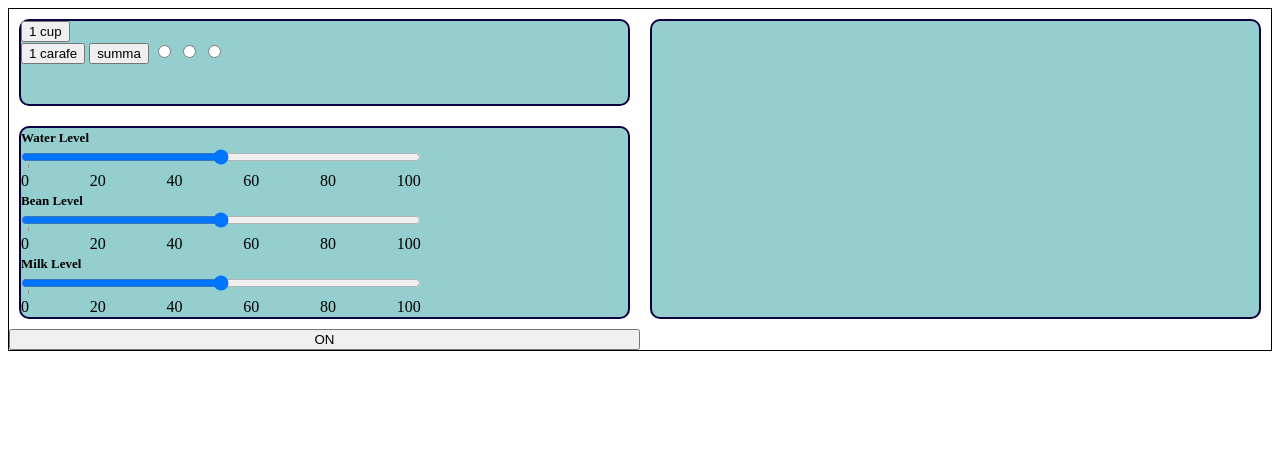
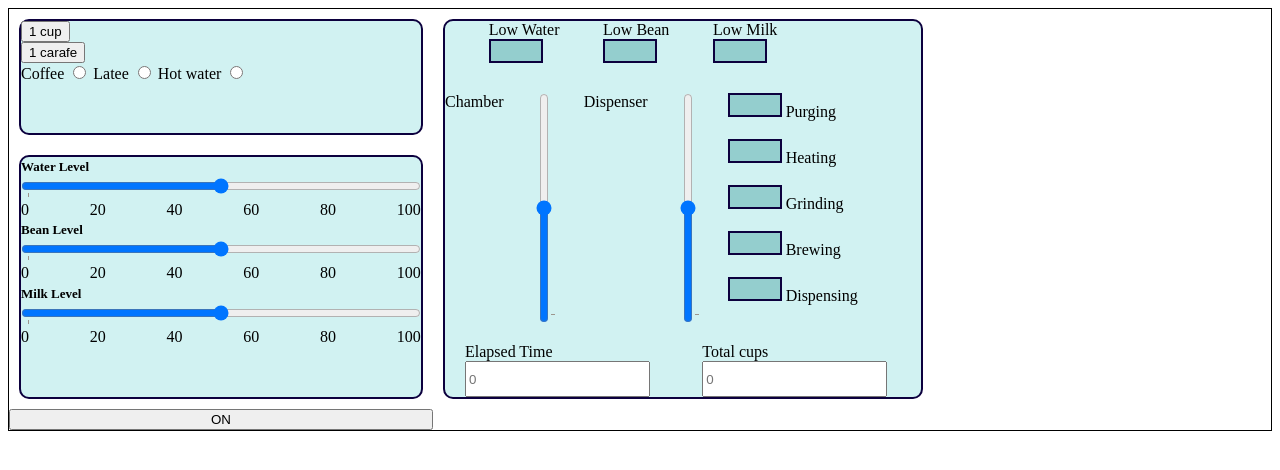
Before and after one commit to Maddddy2582/frontend_tips_2024, a website: page src/html/index.html in a window 1280 px wide. Drawn offline with Linux system fonts and the light colour scheme.

Commit message:
feat: Assessment-file

```diff
--- a/src/css/style.css
+++ b/src/css/style.css
@@ -1,14 +1,14 @@
 .machine-grid
 {
     display: grid;
-    grid-template-columns: 1fr 1fr;
-    grid-template-rows: 1fr 2fr;
+    grid-template-columns: max-content 500px;
+    grid-template-rows: max-content max-content;
     border: 1px solid black;
 }
 
 .beverage-selection
 {
-    background-color: rgb(148, 206, 206);
+    background-color: rgb(209, 242, 242);
     border: 2px solid rgb(12, 0, 62);
     border-radius: 10px;
     margin: 10px;
@@ -16,7 +16,7 @@
 
 .level-indicator
 {
-    background-color: rgb(148, 206, 206);
+    background-color: rgb(209, 242, 242);
     border: 2px solid rgb(12, 0, 62);
     border-radius: 10px;
     margin: 10px;
@@ -25,7 +25,7 @@
 .process-indicator
 {
 
-    background-color: rgb(148, 206, 206);
+    background-color: rgb(209, 242, 242);
     border: 2px solid rgb(12, 0, 62);
     border-radius: 10px;
     grid-column: 2/3;
@@ -59,3 +59,64 @@ datalist {
     width: 400px;
     margin: 0;
   }
+
+
+ .ingridient-led
+ {
+    display: flex;
+    flex-direction: row;
+    justify-content: space-evenly;
+    padding-right: 100px;
+ }
+
+ .led
+ {
+    background-color: rgb(148, 206, 206);
+    border: 2px solid rgb(12, 0, 62);
+    height: 20px;
+    width: 50px;
+ }
+
+ .process-led
+ {
+    display: flex;
+    flex-direction: row;
+    padding-top: 30px;
+
+ }
+
+ .process-led input[type="range"]
+{
+    appearance: slider-vertical;
+    width: 80px;
+}
+
+.current-preocess
+{
+    display: flex;
+    flex-direction: column;
+}
+
+#stay
+{
+    display: inline-block;
+}
+
+.counter
+{
+    display: flex;
+    flex-direction: row;
+    padding-left: 20px;
+    padding-top: 20px;
+}
+
+.counter input[type="text"]
+{
+    height: 30px;
+    position: relative;
+}
+
+.counter p
+{
+    display: inline;
+}
--- a/src/html/index.html
+++ b/src/html/index.html
@@ -9,13 +9,50 @@
             <div class="beverage-selection">
                 <button>1 cup</button><br>
                 <button>1 carafe</button>
-                <button>summa</button>
-                <input type="radio" id="cofee">
-                <input type="radio" id="cofee">
-                <input type="radio" id="cofee">
+                <div class="drinrk-selector">
+                    <label for="coffee">Coffee</label>
+                    <input type="radio" id="coffee" name="drink">
+                    <label for="latee">Latee</label>
+                    <input type="radio" id="latee" name="drink">
+                    <label for="hotwater">Hot water</label>
+                    <input type="radio" id="hotwater" name="drink">
+                </div>
             </div>
             <div class="process-indicator">
-
+                <div class="ingridient-led">
+                    <div>
+                        Low Water<br><div class="led"></div>
+                    </div>
+                    <div>
+                        Low Bean<br><div class="led"></div>
+                    </div>
+                    <div>
+                        Low Milk<br><div class="led"></div>
+                    </div>
+                </div>
+                <div class="process-led">
+                    <label for="chamber">Chamber</label>
+                    <input type="range" id="chamber" list="marker" min="0" max="20" />
+                    <label for="Dispenser">Dispenser</label>
+                    <input type="range" id="Dispenser" list="marker" min="0" max="20" />
+                    <div class="current-process">
+                        <div class="led" id="stay"></div> Purging<br><br>
+                        <div class="led" id="stay"></div> Heating<br><br>
+                        <div class="led" id="stay"></div> Grinding<br><br>
+                        <div class="led" id="stay"></div> Brewing<br><br>
+                        <div class="led" id="stay"></div> Dispensing<br><br>
+                    </div>
+                </div>
+                <div class="counter">
+                    <div class="counter-allign">
+                        <p>Elapsed Time</p>
+                        <input type="text" id="elapsedtime" placeholder="0">
+                    </div>
+                    <div class="counter-allign">
+                        <p>Total cups</p>
+                        <input type="text" id="totalcups" placeholder="0">
+                    </div>
+                </div>
             </div>
             <div class="level-indicator">
                 <label for="water-level">Water Level</label><br>
```
